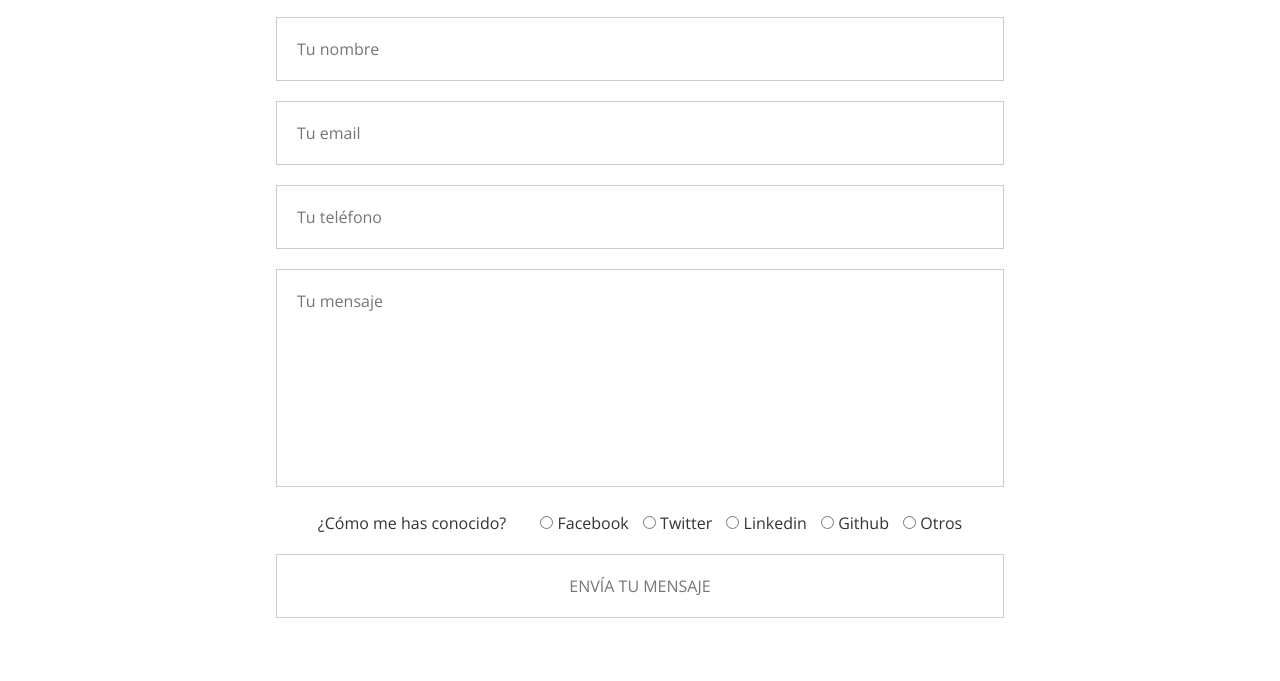
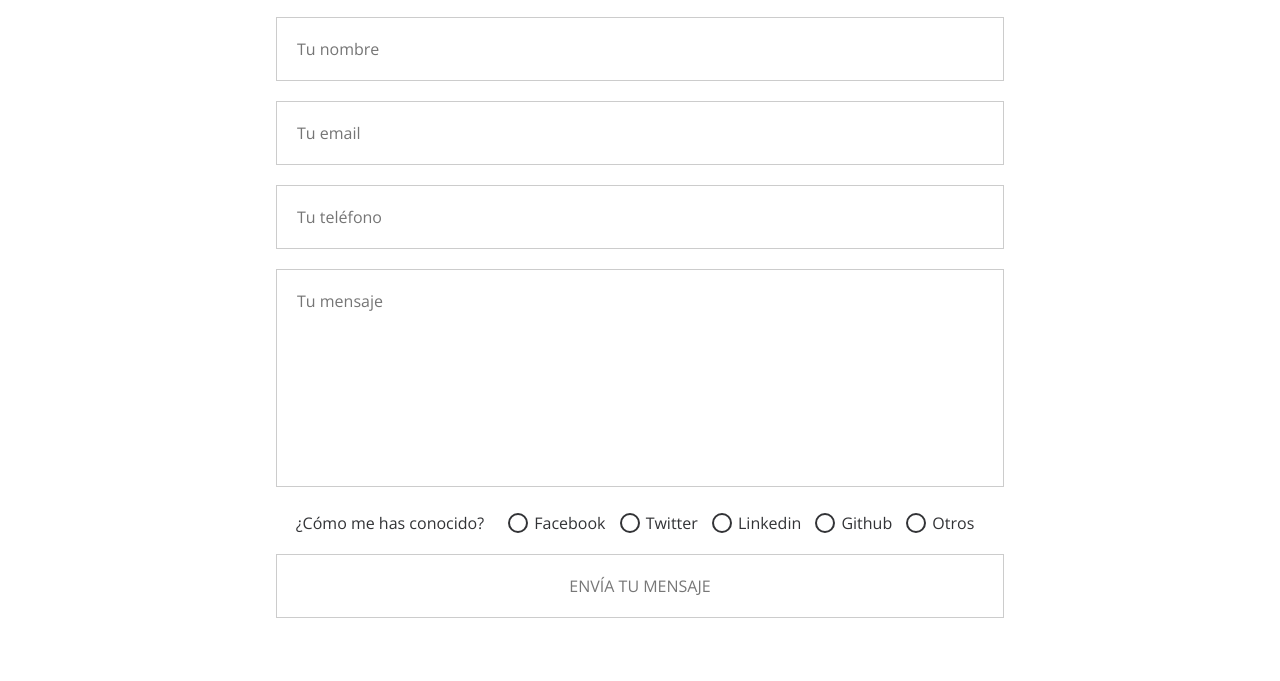
Before and after one commit to davidjj76/kc-02-curriculum, a plain HTML site: page index.html in a window 1280 px wide. Shown: the part 4200-4881 px from the top of the page. Drawn offline with nearby package versions, Linux system fonts and the light colour scheme.

Commit message:
Dado estilo a los checkboxes

```diff
--- a/style/contact-form.css
+++ b/style/contact-form.css
@@ -43,6 +43,37 @@ span.known {
 input[type=radio] {
     outline: none;
     margin-left: 10px;
+    display: none;
+}
+
+input[type=radio] + label {
+    display: inline-block;
+    cursor: pointer;
+    position: relative;
+    padding-left: 26px;
+    margin-right: 10px;
+}
+
+input[type=radio] + label:before {
+    content: "";
+    display: inline-block;
+    width: 16px;
+    height: 16px;
+    position: absolute;
+    left: 0;
+    bottom: 1px;
+    background-color: #FFFFFF;
+    border: 2px solid #323336;
+    border-radius: 50%;
+}
+
+input[type=radio]:checked + label:before {
+	width: 8px;
+    height: 8px;
+    border-radius: 50%;
+    background-color: #323336;
+    background-clip: content-box;
+    padding: 4px;
 }
 
 #form-send:hover {
```
Lines whose indentation alone changed are shown as unchanged.
